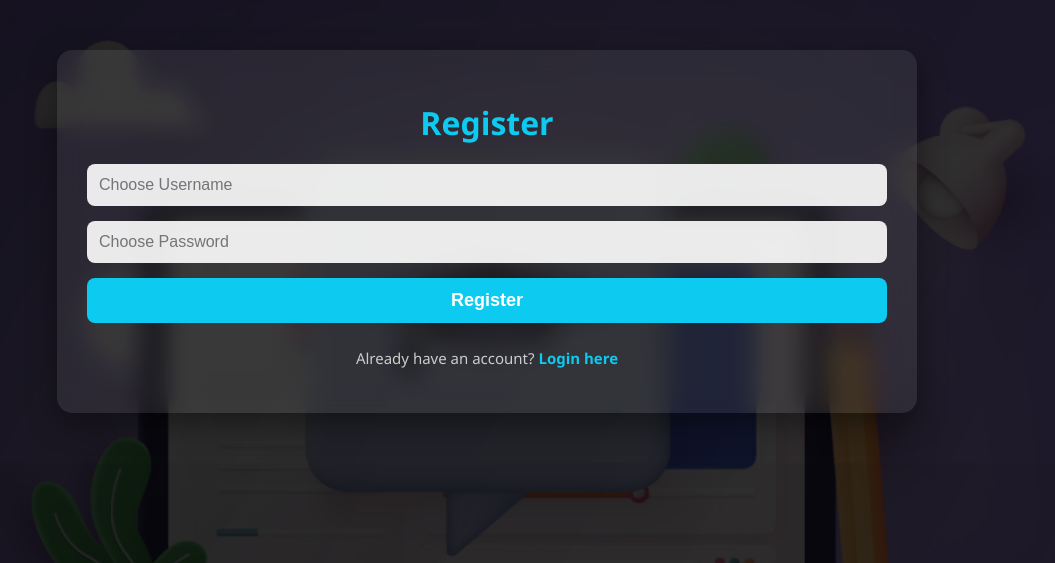
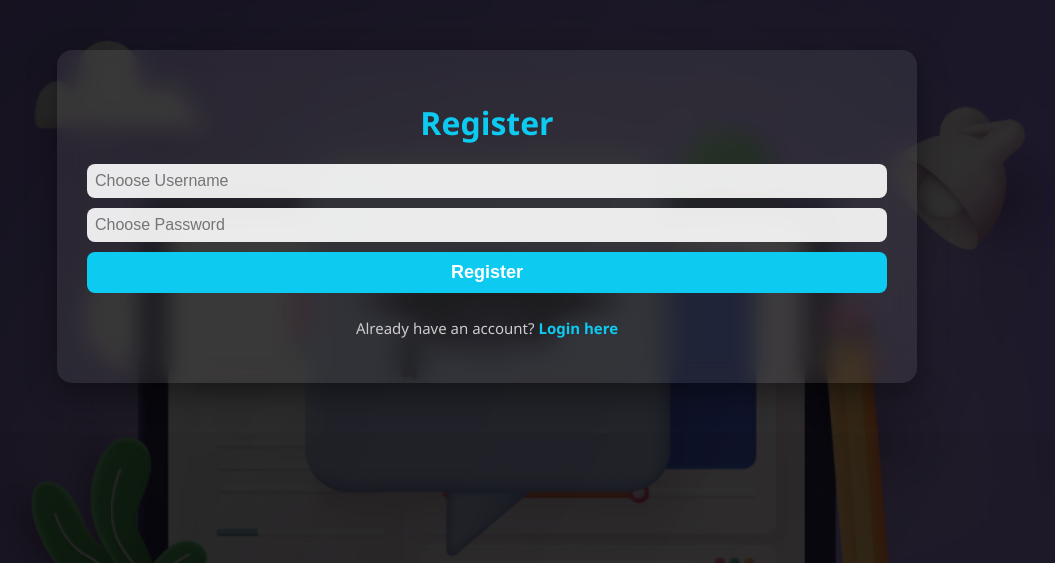
Before and after one commit to AbhiramSakha/Learning-Courses, a Flask app: page /register in a window 1280 px wide. Shown: the top 563 px of the page, without its empty margins (153-1208 px from the left). Run offline with Flask 3, Linux system fonts and the light colour scheme; some libraries are stand-ins or nearby versions.

Commit message:
Update style.css

```diff
--- a/static/style.css
+++ b/static/style.css
@@ -33,7 +33,8 @@ h1, h2, h3 {
 form {
     display: flex;
     flex-direction: column;
-    gap: 15px;
+    /* Decreased gap between form elements */
+    gap: 10px; /* Changed from 15px to 10px */
     margin-bottom: 25px;
     animation: fadeInUp 1.4s ease;
 }
@@ -41,7 +42,8 @@ form {
 input[type="text"],
 input[type="email"],
 input[type="password"] {
-    padding: 12px;
+    /* Decreased vertical padding */
+    padding: 8px; /* Changed from 12px to 8px */
     border: none;
     border-radius: 8px;
     font-size: 16px;
@@ -52,7 +54,8 @@ input[type="password"] {
 
 /* Buttons */
 button {
-    padding: 12px;
+    /* Decreased vertical padding */
+    padding: 10px; /* Changed from 12px to 10px */
     background-color: #0dcaf0;
     border: none;
     color: white;
```
